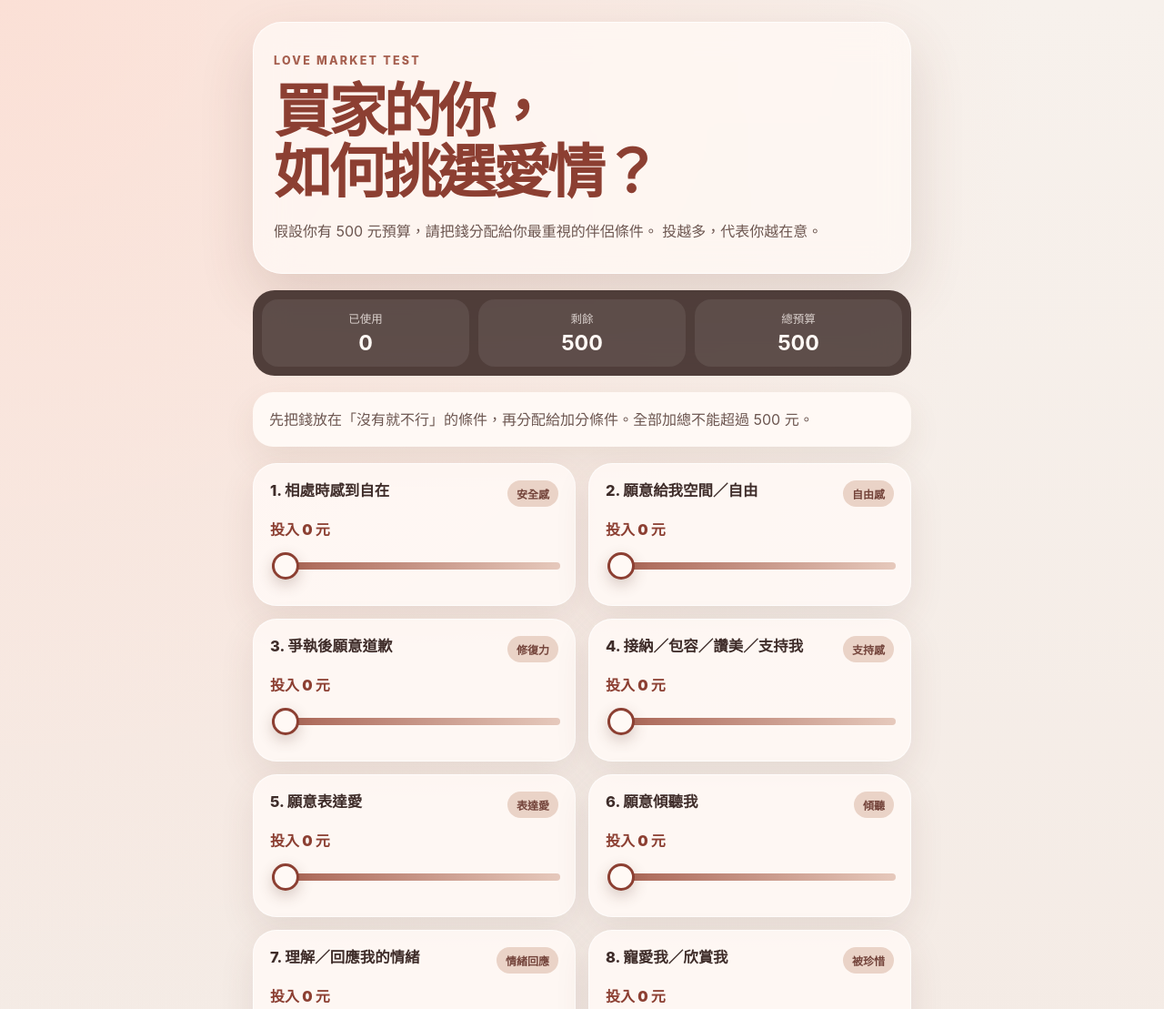
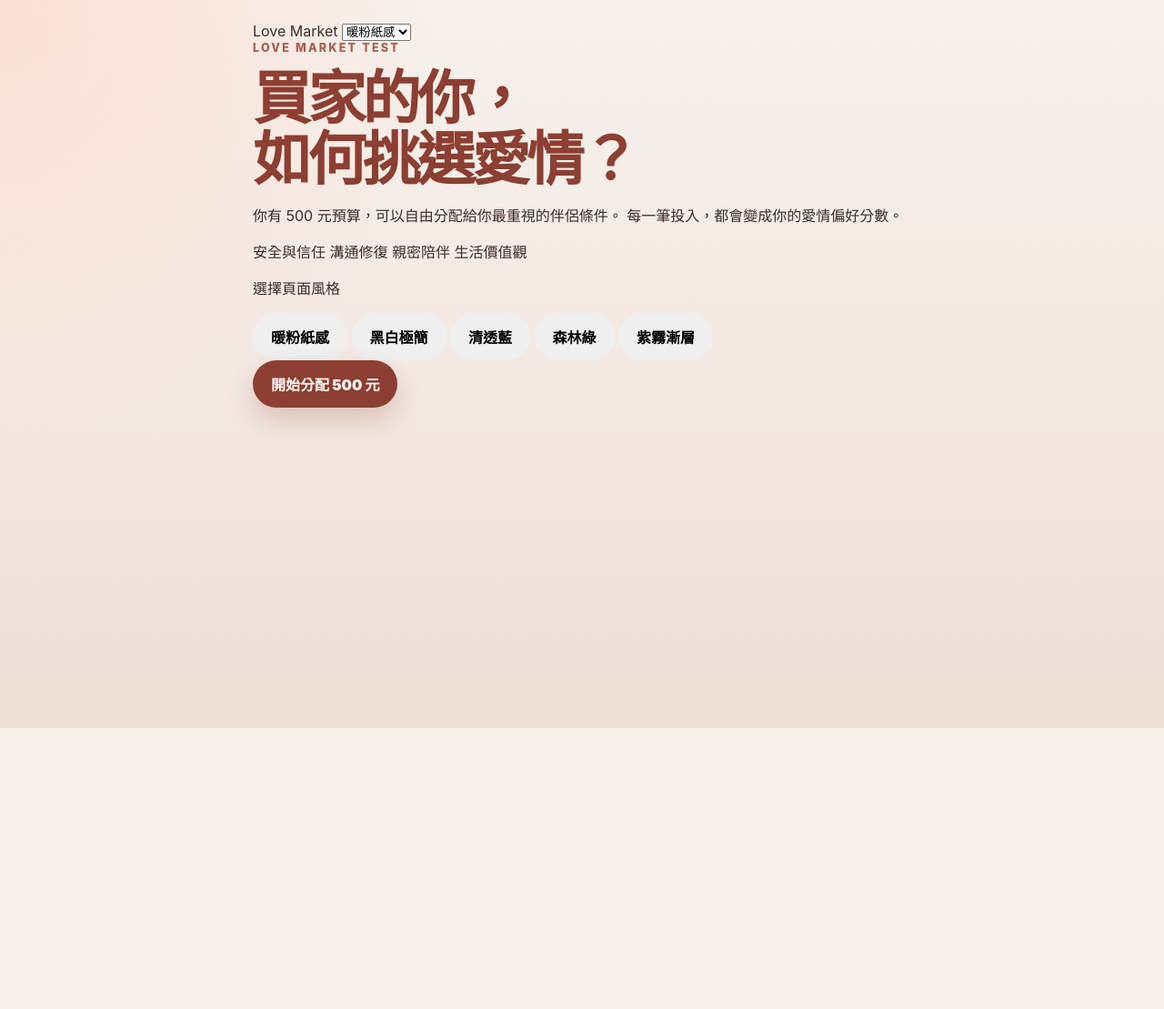
Before and after one commit to Allen4379/love-market-app, a plain HTML site: page index.html in a window 1280 px wide. Shown: the top 1109 px of the page at 91% size. After the commit the page ends 800 px from the top, so only its background shows below. Drawn offline with nearby package versions, Linux system fonts and the light colour scheme.

Commit message:
Update index.html

```diff
--- a/index.html
+++ b/index.html
@@ -5,72 +5,53 @@
   <meta name="viewport" content="width=device-width, initial-scale=1, viewport-fit=cover" />
   <meta name="theme-color" content="#F7F1EC" />
   <title>買家的你，如何挑選愛情？</title>
-
   <link rel="stylesheet" href="style.css" />
-
-  <!-- 產生社群分享圖用 -->
-  <script src="https://cdn.jsdelivr.net/npm/html2canvas@1.4.1/dist/html2canvas.min.js"></script>
 </head>
 
-<body>
+<body data-page="index">
   <main class="app">
-    <section class="hero">
+    <header class="topbar">
+      <span>Love Market</span>
+      <select id="themeSelect" aria-label="選擇頁面風格">
+        <option value="warm">暖粉紙感</option>
+        <option value="mono">黑白極簡</option>
+        <option value="blue">清透藍</option>
+        <option value="green">森林綠</option>
+        <option value="violet">紫霧漸層</option>
+      </select>
+    </header>
+
+    <section class="cover-card">
       <p class="eyebrow">LOVE MARKET TEST</p>
       <h1>買家的你，<br />如何挑選愛情？</h1>
-      <p class="intro">
-        假設你有 500 元預算，請把錢分配給你最重視的伴侶條件。
-        投越多，代表你越在意。
+
+      <p class="cover-text">
+        你有 500 元預算，可以自由分配給你最重視的伴侶條件。
+        每一筆投入，都會變成你的愛情偏好分數。
       </p>
-    </section>
 
-    <section class="budget-panel">
-      <div>
-        <span>已使用</span>
-        <strong id="usedBudget">0</strong>
-      </div>
-      <div>
-        <span>剩餘</span>
-        <strong id="leftBudget">500</strong>
-      </div>
-      <div>
-        <span>總預算</span>
-        <strong>500</strong>
-      </div>
-    </section>
-
-    <section class="hint">
-      先把錢放在「沒有就不行」的條件，再分配給加分條件。全部加總不能超過 500 元。
-    </section>
-
-    <section id="questionList" class="question-list"></section>
-
-    <section class="button-area">
-      <button id="analyzeBtn" class="primary-btn">產生我的愛情偏好</button>
-      <button id="resetBtn" class="secondary-btn">重新分配</button>
-    </section>
-
-    <section id="resultSection" class="result-section hidden">
-      <div id="shareCard" class="share-card">
-        <p class="card-label">LOVE MARKET RESULT</p>
-        <h2 id="resultTitle">你的愛情類型</h2>
-        <p id="resultDescription" class="result-description"></p>
-
-        <div class="top-list">
-          <p class="top-title">我最重視</p>
-          <ol id="topItems"></ol>
-        </div>
-
-        <p id="resultQuote" class="quote"></p>
-        <p class="footer">買家的你，如何挑選愛情？</p>
+      <div class="cover-tags">
+        <span>安全與信任</span>
+        <span>溝通修復</span>
+        <span>親密陪伴</span>
+        <span>生活價值觀</span>
       </div>
 
-      <div class="share-actions">
-        <button id="downloadBtn" class="primary-btn">下載社群分享圖</button>
-        <button id="copyTextBtn" class="secondary-btn">複製分享文字</button>
-      </div>
+      <section class="theme-panel">
+        <p class="section-title">選擇頁面風格</p>
+        <div class="theme-grid">
+          <button class="theme-choice" data-theme-choice="warm">暖粉紙感</button>
+          <button class="theme-choice" data-theme-choice="mono">黑白極簡</button>
+          <button class="theme-choice" data-theme-choice="blue">清透藍</button>
+          <button class="theme-choice" data-theme-choice="green">森林綠</button>
+          <button class="theme-choice" data-theme-choice="violet">紫霧漸層</button>
+        </div>
+      </section>
+
+      <button id="startBtn" class="primary-btn">開始分配 500 元</button>
     </section>
   </main>
 
-  <script src="script.js"></script>
+  <script src="app.js"></script>
 </body>
 </html>
```
